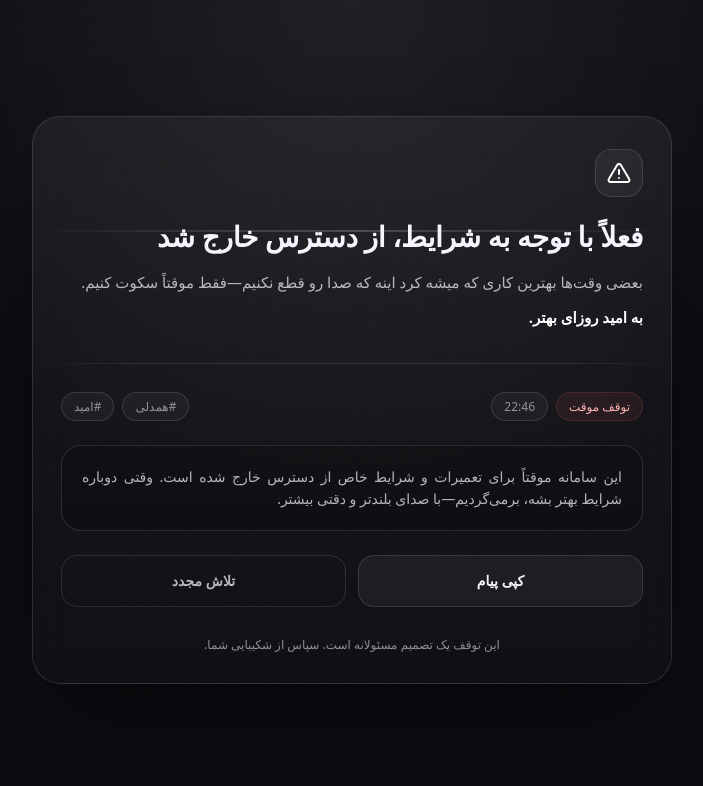
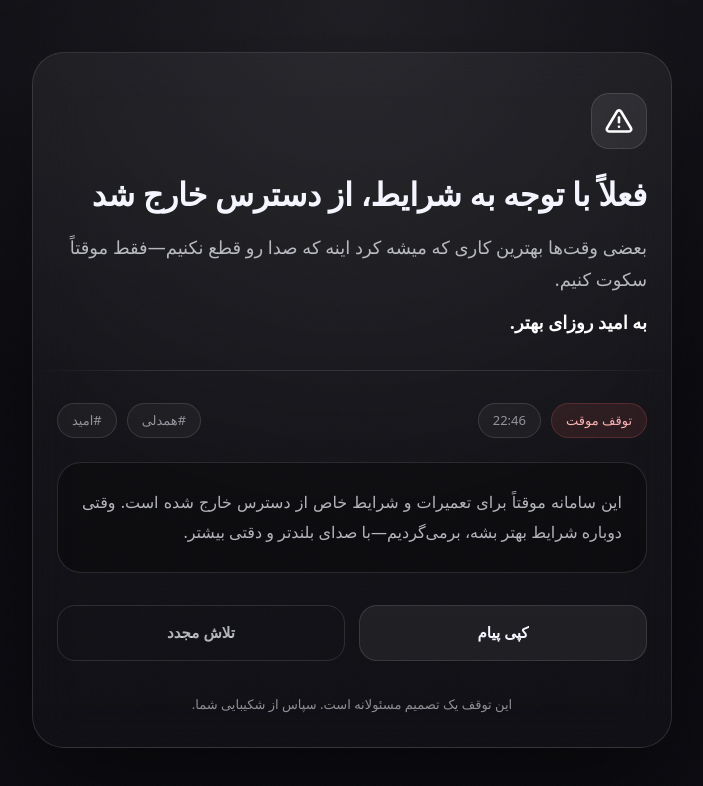
Before and after one commit to lol-ls/Zafarsch, a plain HTML site: page index.html in a window 1280 px wide. Shown: the whole page, without its empty margins (288-991 px from the left). Drawn offline with Linux system fonts and the light colour scheme; a small style sheet from the web is missing.

Commit message:
Update index.html

```diff
--- a/index.html
+++ b/index.html
@@ -51,7 +51,7 @@
       display:flex;
       align-items:center;
       justify-content:center;
-      padding: 20px;
+      padding: 12px; /* Reduced padding for mobile to let the card grow */
       position: relative;
       z-index: 1;
     }
@@ -61,29 +61,29 @@
       max-width: 640px;
       border: 1px solid var(--line);
       background: var(--card-bg);
-      backdrop-filter: blur(20px);
-      -webkit-backdrop-filter: blur(20px);
-      border-radius: 28px;
+      backdrop-filter: blur(25px);
+      -webkit-backdrop-filter: blur(25px);
+      border-radius: 32px;
       box-shadow: 0 40px 100px -20px var(--shadow);
       position: relative;
       overflow: hidden;
     }
 
     header{
-      padding: 32px 28px;
+      padding: 40px 24px 32px; /* Increased top padding */
     }
 
     .mark{
       display: flex;
       flex-direction: column;
-      gap: 20px;
+      gap: 24px;
     }
 
     .badge{
-      width: 48px;
-      height: 48px;
-      border-radius: 16px;
-      background: rgba(255,255,255,.05);
+      width: 56px;
+      height: 56px;
+      border-radius: 18px;
+      background: rgba(255,255,255,.07);
       border: 1px solid var(--line);
       display: flex;
       align-items: center;
@@ -91,22 +91,22 @@
     }
 
     h1{
-      font-size: clamp(22px, 6vw, 28px);
+      font-size: clamp(26px, 8vw, 32px); /* Larger, more prominent heading on mobile */
       font-weight: 800;
       letter-spacing: -0.01em;
-      line-height: 1.4;
-      margin-bottom: 12px;
+      line-height: 1.3;
+      margin-bottom: 16px;
     }
 
     .subtitle{
       color: var(--muted);
-      font-size: 15px;
+      font-size: clamp(16px, 4vw, 18px); /* More readable subtitle */
       line-height: 1.8;
     }
 
     .big{
       display: block;
-      margin-top: 8px;
+      margin-top: 10px;
       color: var(--accent);
       font-weight: 600;
     }
@@ -117,20 +117,21 @@
     }
 
     main{
-      padding: 28px;
+      padding: 32px 24px;
     }
 
     .quote{
-      background: rgba(0,0,0,0.2);
+      background: rgba(0,0,0,0.3);
       border: 1px solid var(--line);
-      border-radius: 20px;
-      padding: 20px;
-      margin-bottom: 24px;
+      border-radius: 24px;
+      padding: 24px;
+      margin-bottom: 32px;
     }
 
     .quote p{
       color: var(--muted);
-      font-size: 14px;
+      font-size: 16px; /* Standard readable size */
+      line-height: 1.9;
       text-align: justify;
     }
 
@@ -140,43 +141,43 @@
       align-items: center;
       margin-bottom: 24px;
       flex-wrap: wrap;
-      gap: 12px;
+      gap: 16px;
     }
 
     .chips{
       display: flex;
-      gap: 8px;
+      gap: 10px;
       flex-wrap: wrap;
     }
 
     .chip{
       background: rgba(255,255,255,0.04);
       border: 1px solid var(--line);
-      padding: 4px 12px;
+      padding: 6px 14px;
       border-radius: 100px;
-      font-size: 12px;
+      font-size: 13px;
       color: var(--muted2);
     }
 
     .chip.status {
       color: #ffb4b4;
-      background: rgba(255, 100, 100, 0.08);
-      border-color: rgba(255, 100, 100, 0.15);
+      background: rgba(255, 100, 100, 0.1);
+      border-color: rgba(255, 100, 100, 0.2);
     }
 
     .actions{
       display: grid;
       grid-template-columns: 1fr 1fr;
-      gap: 12px;
+      gap: 14px;
     }
 
     .btn{
-      height: 52px;
+      height: 56px; /* Better touch target */
       border: 1px solid var(--line);
-      background: rgba(255,255,255,0.05);
+      background: rgba(255,255,255,0.06);
       color: var(--fg);
-      border-radius: 16px;
-      font-size: 14px;
+      border-radius: 18px;
+      font-size: 15px;
       font-weight: 600;
       cursor: pointer;
       display: flex;
@@ -186,8 +187,8 @@
     }
 
     .btn:active {
-      transform: scale(0.97);
-      background: rgba(255,255,255,0.1);
+      transform: scale(0.96);
+      background: rgba(255,255,255,0.12);
     }
 
     .btn.secondary{
@@ -196,25 +197,27 @@
     }
 
     footer{
-      padding: 0 28px 28px;
-      font-size: 12px;
+      padding: 0 24px 32px;
+      font-size: 13px;
       color: var(--muted2);
       text-align: center;
+      line-height: 1.7;
     }
 
-    /* بهینه‌سازی برای موبایل‌های بسیار کوچک */
-    @media (max-width: 380px) {
-      header, main { padding: 20px; }
-      .actions { grid-template-columns: 1fr; }
-      .badge { width: 40px; height: 40px; }
+    /* اختصاصی برای موبایل‌های باریک */
+    @media (max-width: 420px) {
+      .wrap { padding: 8px; }
+      .card { border-radius: 24px; }
+      header, main { padding: 32px 20px; }
+      .actions { grid-template-columns: 1fr; } /* Stack buttons on very small screens */
+      .badge { width: 48px; height: 48px; }
     }
 
-    /* انیمیشن اسکن لاین برای حس مدرن */
     .scanline {
       position: absolute;
       top: 0; left: 0; width: 100%; height: 2px;
       background: linear-gradient(90deg, transparent, rgba(255,255,255,0.2), transparent);
-      animation: scan 4s linear infinite;
+      animation: scan 5s linear infinite;
       z-index: 5;
     }
 
@@ -234,7 +237,7 @@
       <header>
         <div class="mark">
           <div class="badge">
-            <svg width="24" height="24" viewBox="0 0 24 24" fill="none" stroke="white" stroke-width="2" stroke-linecap="round" stroke-linejoin="round">
+            <svg width="28" height="28" viewBox="0 0 24 24" fill="none" stroke="white" stroke-width="2.2" stroke-linecap="round" stroke-linejoin="round">
               <path d="M10.29 3.86L1.82 18a2 2 0 0 0 1.71 3h16.94a2 2 0 0 0 1.71-3L13.71 3.86a2 2 0 0 0-3.42 0z"></path>
               <line x1="12" y1="9" x2="12" y2="13"></line>
               <line x1="12" y1="17" x2="12.01" y2="17"></line>
@@ -284,29 +287,27 @@
   </div>
 
   <script>
-    // بروزرسانی زمان
     function updateTime() {
       const now = new Date();
       const timeStr = now.getHours().toString().padStart(2, '0') + ':' + now.getMinutes().toString().padStart(2, '0');
-      document.getElementById('timeChip').textContent = timeStr;
+      const el = document.getElementById('timeChip');
+      if(el) el.textContent = timeStr;
     }
     updateTime();
     setInterval(updateTime, 30000);
 
-    // کپی متن
     const copyBtn = document.getElementById('copyBtn');
     copyBtn.addEventListener('click', async () => {
       const text = "فعلاً با توجه به شرایط، از دسترس خارج شد. به امید روزای بهتر.";
       try {
         await navigator.clipboard.writeText(text);
         copyBtn.textContent = "کپی شد ✓";
-        copyBtn.style.background = "rgba(100, 255, 100, 0.1)";
+        copyBtn.style.borderColor = "rgba(100, 255, 100, 0.3)";
         setTimeout(() => {
           copyBtn.textContent = "کپی پیام";
-          copyBtn.style.background = "";
+          copyBtn.style.borderColor = "";
         }, 2000);
       } catch (err) {
-        // Fallback
         const textArea = document.createElement("textarea");
         textArea.value = text;
         document.body.appendChild(textArea);
@@ -318,9 +319,8 @@
       }
     });
 
-    // رفرش
     document.getElementById('refreshBtn').addEventListener('click', () => {
-      document.getElementById('refreshBtn').textContent = "...";
+      document.getElementById('refreshBtn').textContent = "صبر کنید...";
       setTimeout(() => location.reload(), 600);
     });
   </script>
```
